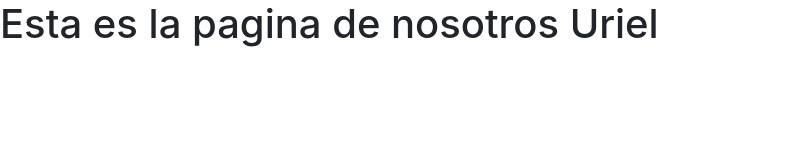
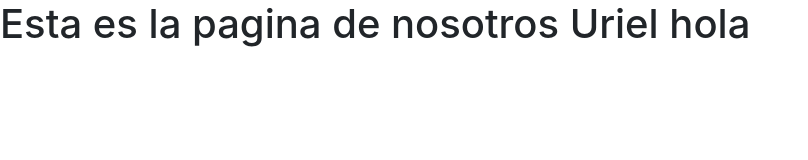
Before and after one commit to UrielMadrigal25/pagina, a plain HTML site: page nosotros.html in a window 1280 px wide. Shown: the whole page, without its empty margins (0-808 px from the left). Drawn offline with nearby package versions, Linux system fonts and the light colour scheme.

Commit message:
agregue nombre

```diff
--- a/nosotros.html
+++ b/nosotros.html
@@ -12,7 +12,7 @@
   </head>
   <body>
 
-    <h1>Esta es la pagina de nosotros Uriel</h1>
+    <h1>Esta es la pagina de nosotros Uriel hola </h1>
 
 
     <!-- Optional JavaScript -->
```
